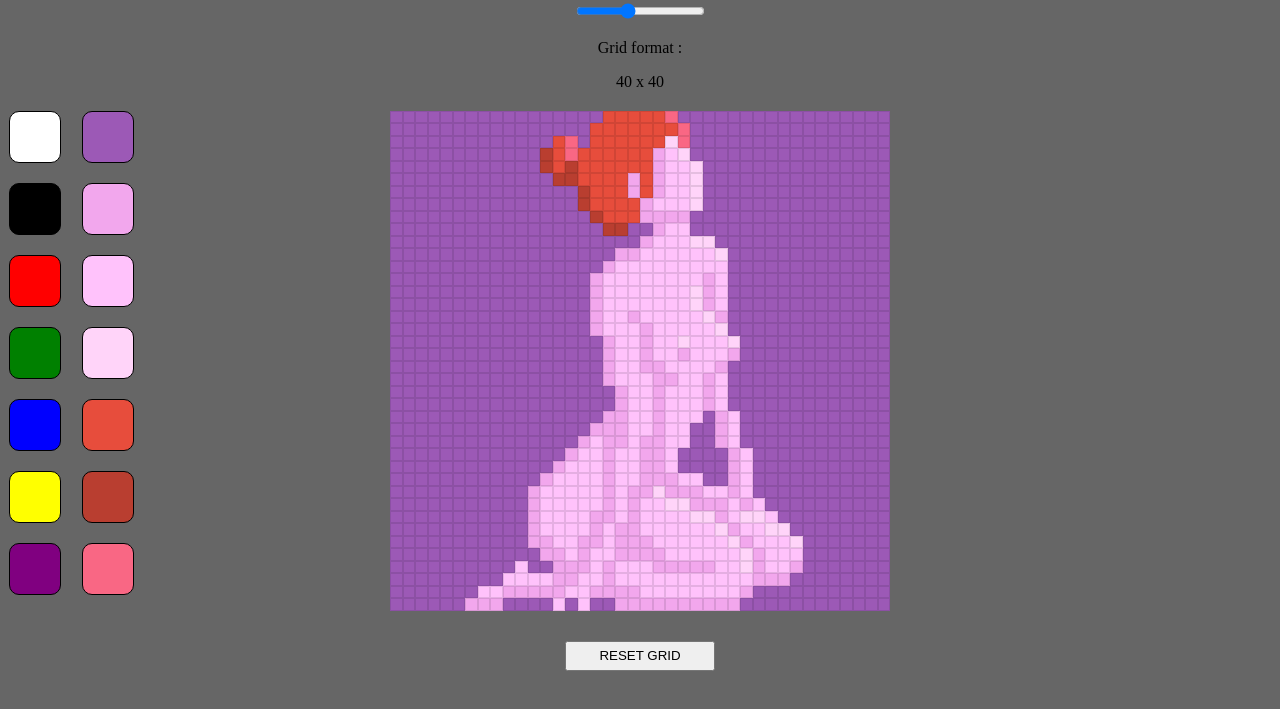
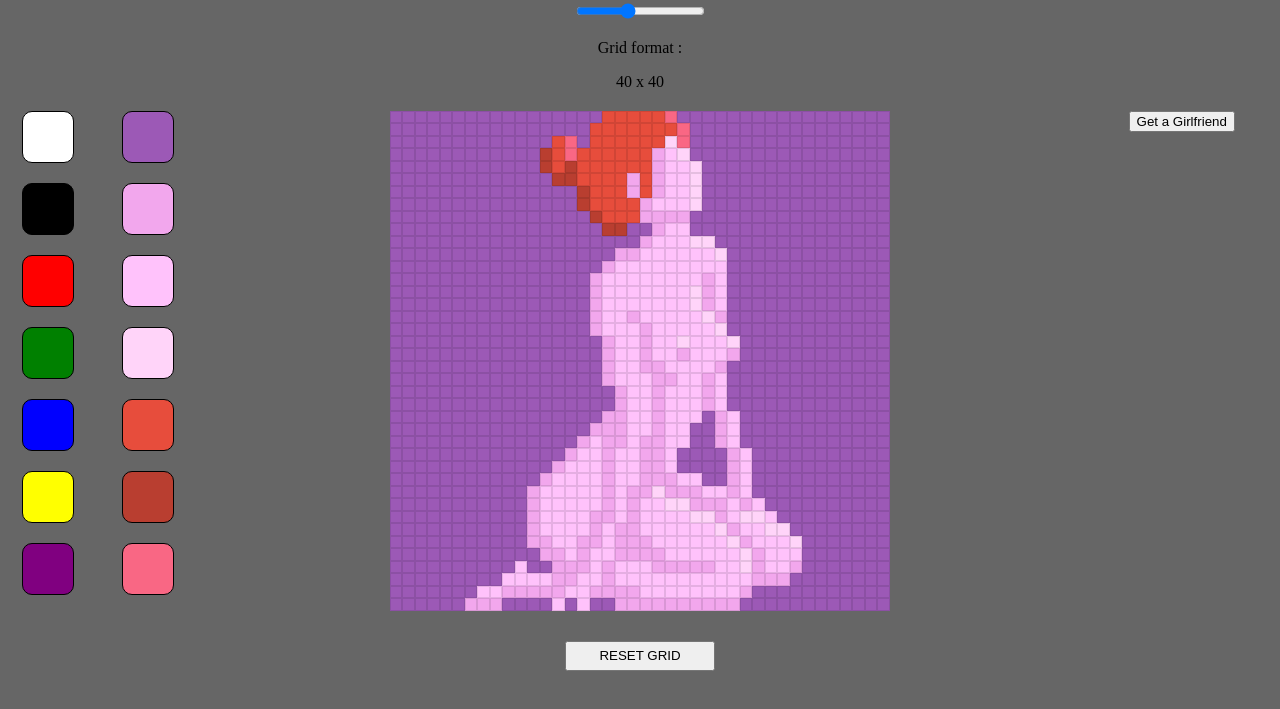
Before and after one commit to HugoCoz/TOP-05-Project-Etch-a-sketch, a plain HTML site: page index.html in a window 1280 px wide. Shown: the part 79-788 px from the top of the page. Drawn offline with Linux system fonts and the light colour scheme.

Commit message:
update on The Odin Project the etch-a-sketch game

```diff
--- a/index.html
+++ b/index.html
@@ -50,6 +50,9 @@
         </div>
         <div class="wrapper">
         </div>
+        <div class="pixel-art">
+            <button class="sexy-woman">Get a Girlfriend</button>
+        </div>
     </div>
     <div class="reset">
         <button>RESET GRID</button>
--- a/script.js
+++ b/script.js
@@ -6,6 +6,7 @@ const selectColor = document.querySelectorAll('div.colors > div.item-color').for
     choosenColor.addEventListener('click', () => switchColor(choosenColor));
 });
 const reset = document.querySelector('div.reset > button').addEventListener('click', () => resetGrid());
+const sexyButton = document.querySelector('.sexy-woman').addEventListener('click', () => sexyWoman());
 
 let color = "red";
 
@@ -65,3 +66,6 @@ function resetGrid() {
 
 
 createGrid();
+
+
+//TO DO : selecteur de couleur + mode rainbow + adapter text du format
--- a/styles.css
+++ b/styles.css
@@ -15,10 +15,10 @@ h1 {
 
 .main-game {
     display: grid;
-    grid-template-columns: 1fr 80% 1fr;
+    grid-template-columns: 1fr 5fr 1fr;
 }
 
-.colors {
+.colors, .pixel-art {
     display: flex;
     flex-direction: column;
     flex-wrap: wrap;
```
